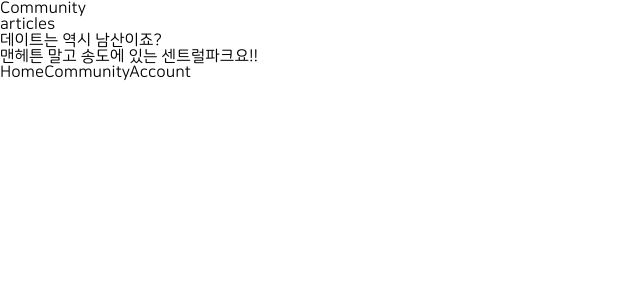
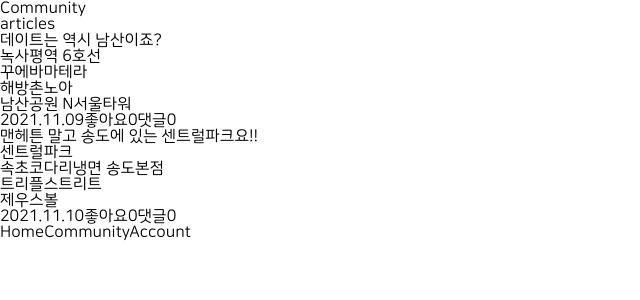
Before and after one commit to SD-woomool/front-react, a React (Create React App) app: page /community in a window 1280 px wide. Shown: the top 300 px of the page, without its empty margins (0-640 px from the left). Built offline with nearby package versions, Linux system fonts and the light colour scheme; no server answers.

Commit message:
feature: 화면에 article 항목 보여주기

```diff
--- a/src/pages/Community.js
+++ b/src/pages/Community.js
@@ -18,8 +18,6 @@
     });
   }, []);
 
-  console.log(state.articles);
-
   return state.loading ? (
     <div>loading...</div>
   ) : (
@@ -29,11 +27,12 @@
       {state.articles.map((article) => (
         <div key={article.id}>
           <p>{article.title}</p>
-          {
-            // TODO article.places 화면에 표시하기
-            // TODO article.like, article.comments 화면에 표시하기
-            // TODO article.createdAt 화면에 표시하기
-          }
+          {article.places.map((place, index) => {
+            return <p key={index}>{place.name}</p>
+          })}
+          <span>{article.createdAt}</span>
+          <span>좋아요{article.like}</span>
+          <span>댓글{article.comments}</span>
         </div>
       ))}
     </div>
```
Also changed, not shown: 2 other files (tests, documents, lock files or other folders).
